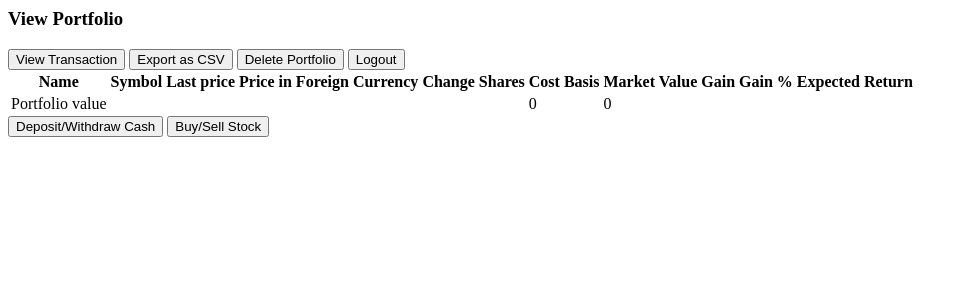
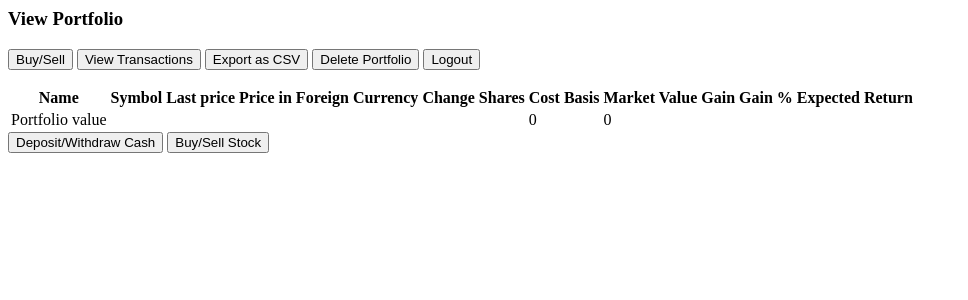
Before and after one commit to aravindadithya95/portfolio-manager, a PHP site: page /view_portfolio.php in a window 1280 px wide. Shown: the top 300 px of the page, without its empty margins (0-968 px from the left). Run offline with PHP 8.4, Linux system fonts and the light colour scheme; data comes from the database, SQL or seed files in the repository; data that the repository does not hold is empty.

Commit message:
Add links

```diff
--- a/scripts/deposit_withdraw.php
+++ b/scripts/deposit_withdraw.php
@@ -25,6 +25,7 @@ if ($_POST['type'] == "deposit") {
         $result = mysqli_query($conn, $query);
     } else {
         echo "Too much cash";
+        exit();
     }
 } else {
   if ($cash >= $amount) {
@@ -34,6 +35,7 @@ if ($_POST['type'] == "deposit") {
     $result = mysqli_query($conn, $query);
 } else {
     echo "Not enough funds";
+    exit();
 }
 }
 
--- a/view_portfolio.php
+++ b/view_portfolio.php
@@ -26,10 +26,21 @@ $p_mkt_value = 0;
 ?>
   <h3>View Portfolio</h3>
 
-  <button type="button">View Transaction</button>
-  <button type="button">Export as CSV</button>
-  <button type="button">Delete Portfolio</button>
-  <button type="button">Logout</button>
+  <form action="home.php" style="display: inline-block;">
+		<button type="submit">Buy/Sell</button>
+	</form>
+  <form action="view_transaction.php" style="display: inline-block;">
+		<button type="submit">View Transactions</button>
+	</form>
+  <form action="" style="display: inline-block;">
+		<button type="submit">Export as CSV</button>
+	</form>
+  <form action="" style="display: inline-block;">
+		<button type="submit">Delete Portfolio</button>
+	</form>
+  <form action="scripts/logout.php" style="display: inline-block;">
+		<button type="submit">Logout</button>
+	</form>
 
   <table>
     <tr>
```
Also changed, not shown: home.php (+8 -0 lines), view_transaction.php (+5 -2 lines).
